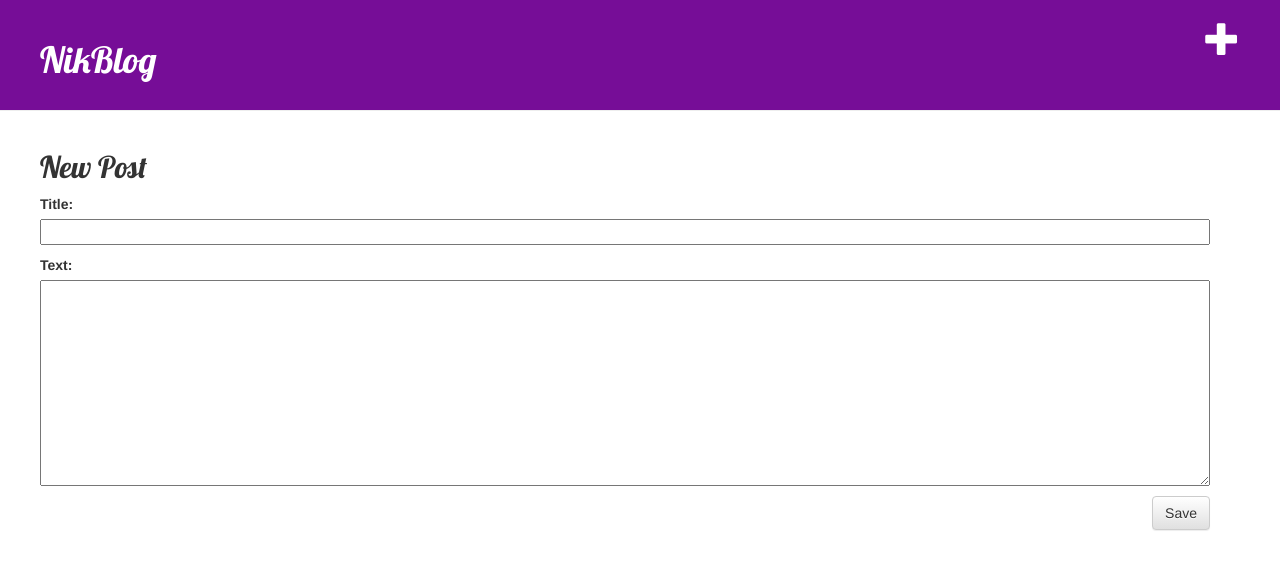
After one commit to NikitaMasand/blog, a Django app: page /post/new/ in a window 1280 px wide. The commit adds this page. Shown: the top 570 px of the page. Run offline with Django 3.2, Linux system fonts and the light colour scheme; the visitor is signed in with stand-in values (Sample User, id 1); some libraries are stand-ins or nearby versions.

Commit message:
Added views to create/edit blog post inside the site..expected final

```diff
--- /dev/null
+++ b/blog/forms.py
@@ -0,0 +1,8 @@
+from django import forms
+from .models import Post
+
+class PostForm(forms.ModelForm):
+
+    class Meta:
+        model = Post
+        fields = ('title','text',)
--- a/blog/static/css/blog.css
+++ b/blog/static/css/blog.css
@@ -17,6 +17,22 @@ h1,h2,h3,h4{
 .post{
   margin-bottom : 70px;
 }
-.post h2 a, h2 a:visited{
+.post h2 a, .post h2 a:visited{
   color : #000000
 }
+.save{
+  float : right;
+}
+
+.post-form textarea, .post-form input{
+  width : 100%;
+}
+.top-menu, .top-menu:hover, .top-menu:visited {
+  color : #ffffff;
+  float : right;
+  font-size : 26pt;
+  margin-right : 20px;
+}
+.content{
+  margin-left : 40px;
+}
--- a/blog/templates/blog/base.html
+++ b/blog/templates/blog/base.html
@@ -16,7 +16,9 @@
   {% endfor %} -->
 
 <div class = "page-header">
-
+  {% if user.is_authenticated %}
+  <a href="{% url 'post_new' %}" class="top-menu"><span class="glyphicon glyphicon-plus"></span></a>
+  {% endif %}
   <h1><a href = "/">NikBlog</a></h1>
 </div>
 
--- a/blog/templates/blog/post_detail.html
+++ b/blog/templates/blog/post_detail.html
@@ -7,6 +7,9 @@
                 {{ post.published_date }}
             </div>
         {% endif %}
+        {% if user.is_authenticated %}
+        <a href="{% url 'post_edit' pk=post.pk %}" class="btn btn-default"><span class="glyphicon glyphicon-pencil"></span></a>
+        {% endif %}
         <h2>{{ post.title }}</h2>
         <p>{{ post.text|linebreaksbr }}</p>
     </div>
--- /dev/null
+++ b/blog/templates/blog/post_edit.html
@@ -0,0 +1,8 @@
+{% extends 'blog/base.html' %}
+{% block content %}
+<h2>New Post</h2>
+<form method = "POST", class = "post-form">{% csrf_token %}
+  {{ form.as_p }}
+  <button type = "submit" class = "save btn btn-default">Save</button>
+  </form>
+{% endblock %}
--- a/blog/urls.py
+++ b/blog/urls.py
@@ -4,4 +4,7 @@ from . import views
 urlpatterns = [
     path('',views.post_list,name = 'post_list'),
     path('post/<int:pk>/',views.post_detail, name = 'post_detail'),
+    path('post/new/',views.post_new,name = 'post_new'),
+    path('post/<int:pk>/edit/', views.post_edit, name = 'post_edit'),
+
 ]
--- a/blog/views.py
+++ b/blog/views.py
@@ -1,6 +1,8 @@
-from django.shortcuts import render, get_object_or_404
+from django.shortcuts import redirect, render, get_object_or_404
 from .models import Post
 from django.utils import timezone
+from .forms import PostForm
+
 
 def post_list(request):
     posts = Post.objects.filter(published_date__lte = timezone.now()).order_by('published_date')
@@ -12,3 +14,43 @@ def post_list(request):
 def post_detail(request, pk):
     post = get_object_or_404(Post, pk=pk)
     return render(request, 'blog/post_detail.html', {'post': post})
+
+def post_new(request):
+    if request.method == "POST":
+        form = PostForm(request.POST)
+        if form.is_valid():
+            post = form.save(commit = False)
+            post.author = request.user
+            post.published_date = timezone.now()
+            post.save()
+            return redirect('post_detail', pk = post.pk)
+    else:
+        form = PostForm()
+    return render(request, 'blog/post_edit.html', {'form' : form})
+
+# def post_edit(request, pk):
+#     post = get_object_or_404(Post, pk = pk)
+#     if request.method == "POST":
+#         form = PostForm(request.POST, instance = post)
+#         if form.is_valid():
+#             post = form.save(commit = False)
+#             post.author = request.user
+#             post.published_date = timezone.now()
+#             post.save()
+#             return redirect('post_detail', pk = post.pk)
+#     else:
+#         form = PostForm(instance = post)
+#     return render(request, 'blog/post_edit.html', {'form':form})
+def post_edit(request, pk):
+    post = get_object_or_404(Post, pk=pk)
+    if request.method == "POST":
+        form = PostForm(request.POST, instance=post)
+        if form.is_valid():
+            post = form.save(commit=False)
+            post.author = request.user
+            post.published_date = timezone.now()
+            post.save()
+            return redirect('post_detail', pk=post.pk)
+    else:
+        form = PostForm(instance=post)
+    return render(request, 'blog/post_edit.html', {'form': form})
```
